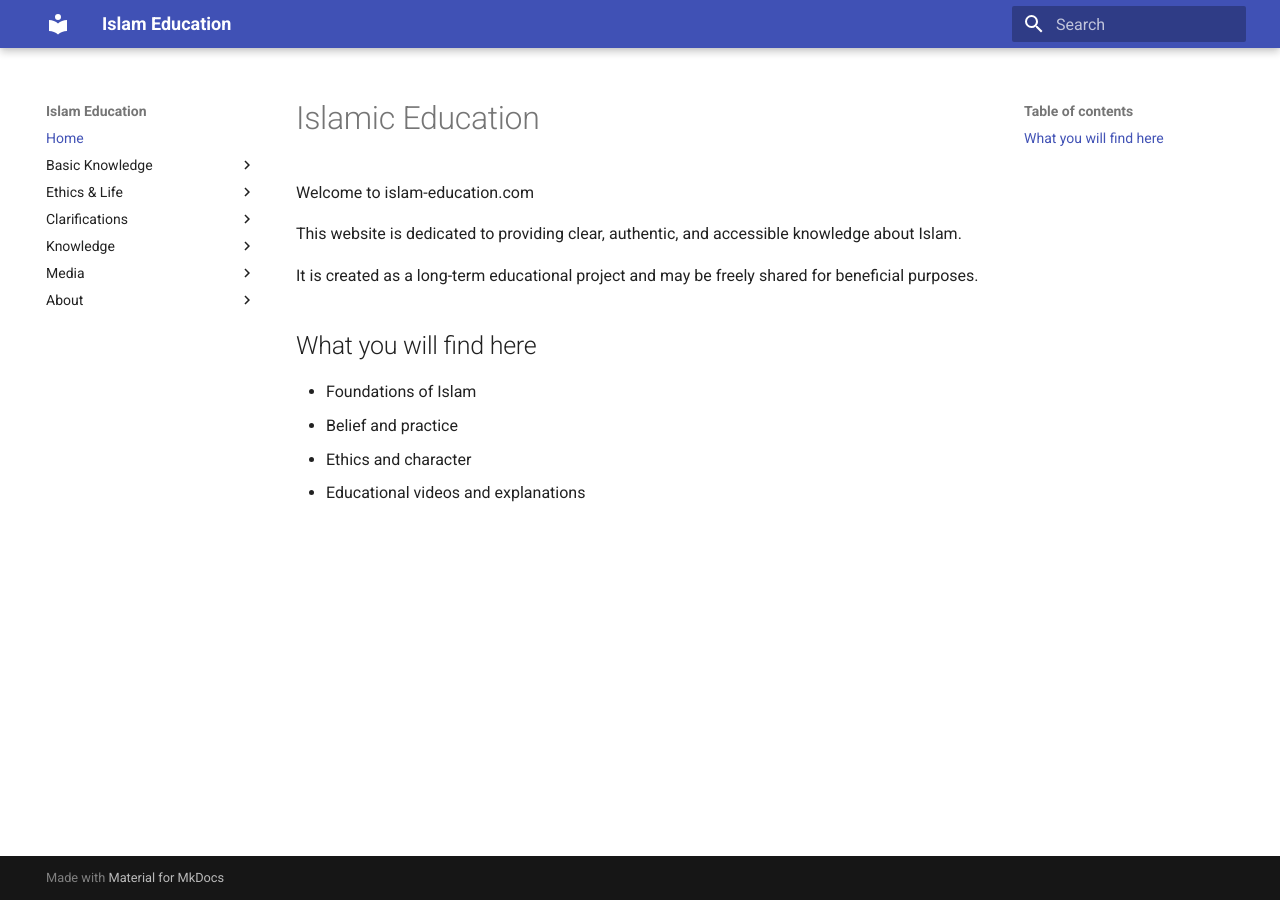
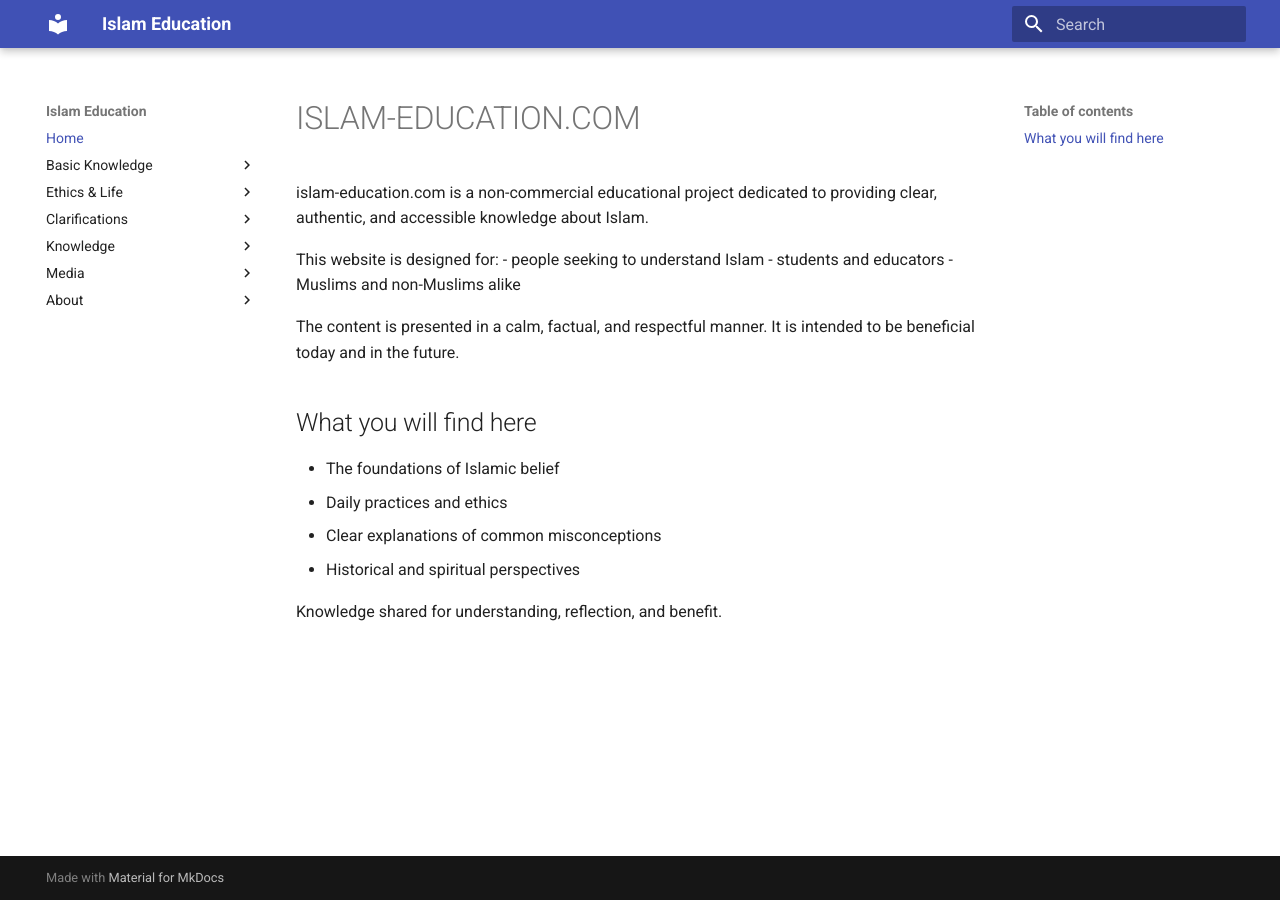
Before and after one commit to islam-education/islam-education, an MkDocs documentation site: the page built from docs/index.md, in a window 1280 px wide. Built offline with MkDocs 1.6.1 and Material for MkDocs 9.7.7, drawn with Linux system fonts in a browser that asks for light colours.

Commit message:
Update index.md

```diff
--- a/docs/index.md
+++ b/docs/index.md
@@ -1,15 +1,21 @@
-# Islamic Education
+# ISLAM-EDUCATION.COM
 
-Welcome to islam-education.com
+islam-education.com is a non-commercial educational project
+dedicated to providing clear, authentic, and accessible
+knowledge about Islam.
 
-This website is dedicated to providing clear, authentic,
-and accessible knowledge about Islam.
+This website is designed for:
+- people seeking to understand Islam
+- students and educators
+- Muslims and non-Muslims alike
 
-It is created as a long-term educational project
-and may be freely shared for beneficial purposes.
+The content is presented in a calm, factual, and respectful manner.
+It is intended to be beneficial today and in the future.
 
 ## What you will find here
-- Foundations of Islam
-- Belief and practice
-- Ethics and character
-- Educational videos and explanations
+- The foundations of Islamic belief
+- Daily practices and ethics
+- Clear explanations of common misconceptions
+- Historical and spiritual perspectives
+
+Knowledge shared for understanding, reflection, and benefit.
```
